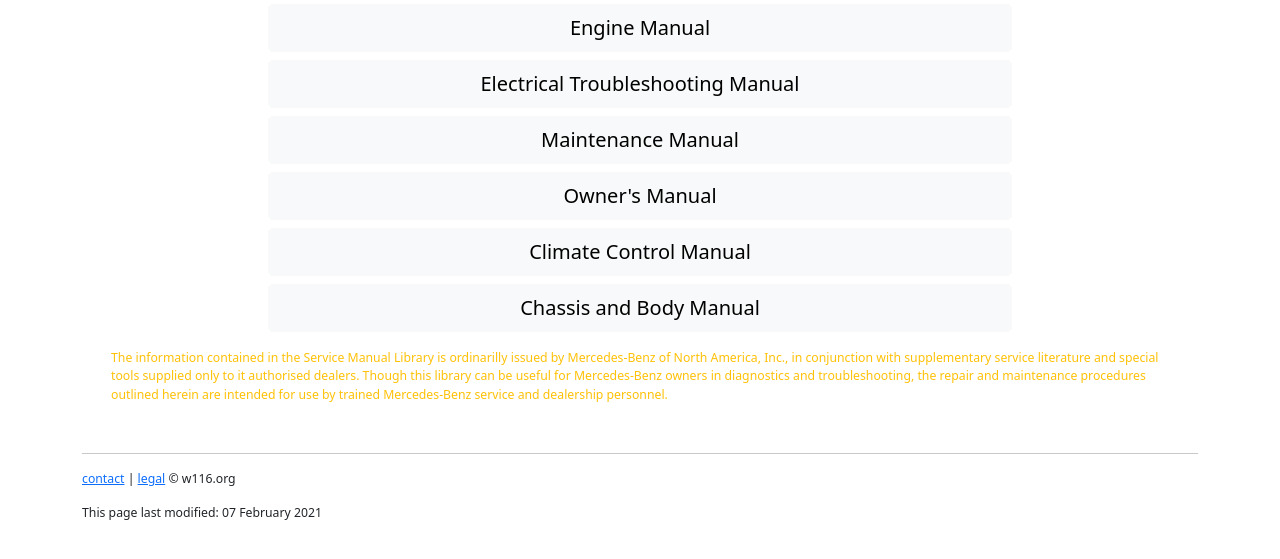
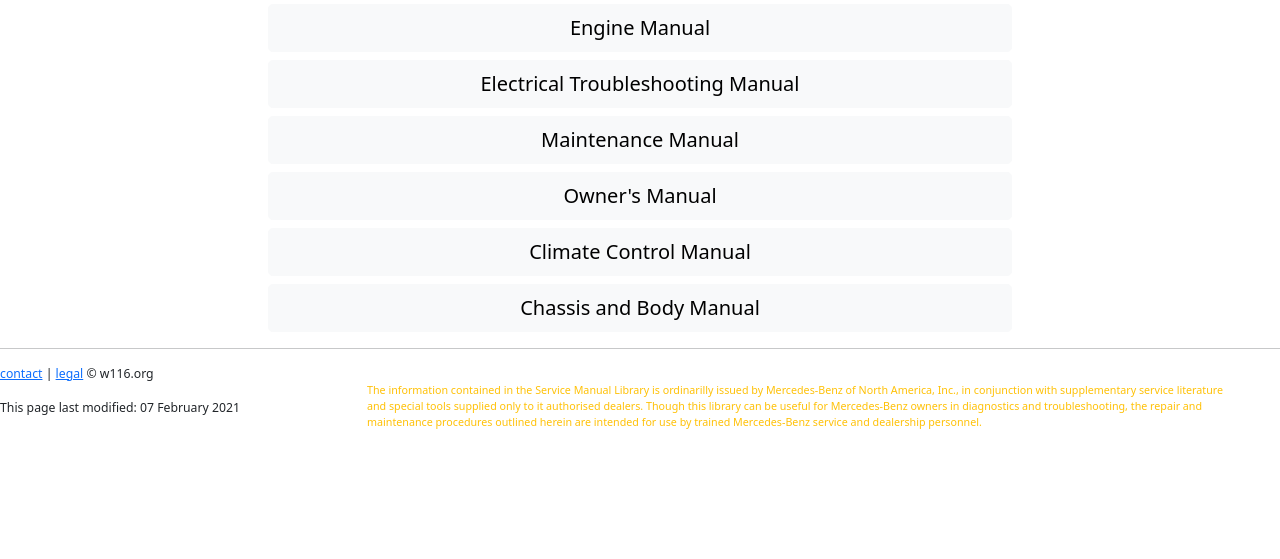
Before and after one commit to W116org/handbook, a Jekyll site: the page built from index.html, in a window 1280 px wide, cut to the strip 220-779 px from the top of the page. Built offline with Jekyll 4.4.1, drawn with Linux system fonts in a browser that asks for light colours; comment, search, counter and statistics services are not loaded.

Commit message:
Move disclaimer

```diff
--- a/_includes/footer.html
+++ b/_includes/footer.html
@@ -1,15 +1,16 @@
 <footer>
 
-     {% include disclaimer.html %}
+{% include adsense.html %}
 
-     {% include adsense.html %}
+     <hr>
 
-     <div class="container small">
-
-          <hr>
-
-          <p class="small"><a href="mailto:&#105;&#110;&#102;&#111;&#64;&#119;&#49;&#49;&#54;&#46;&#111;&#114;&#103;">contact</a> | <a href="//www.w116.org/legal/">legal</a> &copy;&nbsp;w116.org</p>
-          <p class="timestamp small">This page last modified: {{ site.time | date_to_long_string }}</p>
-
+     <div class="row small">
+          <div class="col-xs-12 col-md-3">
+               <p class="small"><a href="mailto:&#105;&#110;&#102;&#111;&#64;&#119;&#49;&#49;&#54;&#46;&#111;&#114;&#103;">contact</a> | <a href="//www.w116.org/legal/">legal</a> &copy;&nbsp;w116.org</p>
+               <p class="timestamp small">This page last modified: {{ site.time | date_to_long_string }}</p>
+           </div>
+           <div class="col-xs-12 col-md-9">
+               {% include disclaimer.html %}
+          </div>
      </div>
 </footer>
```
